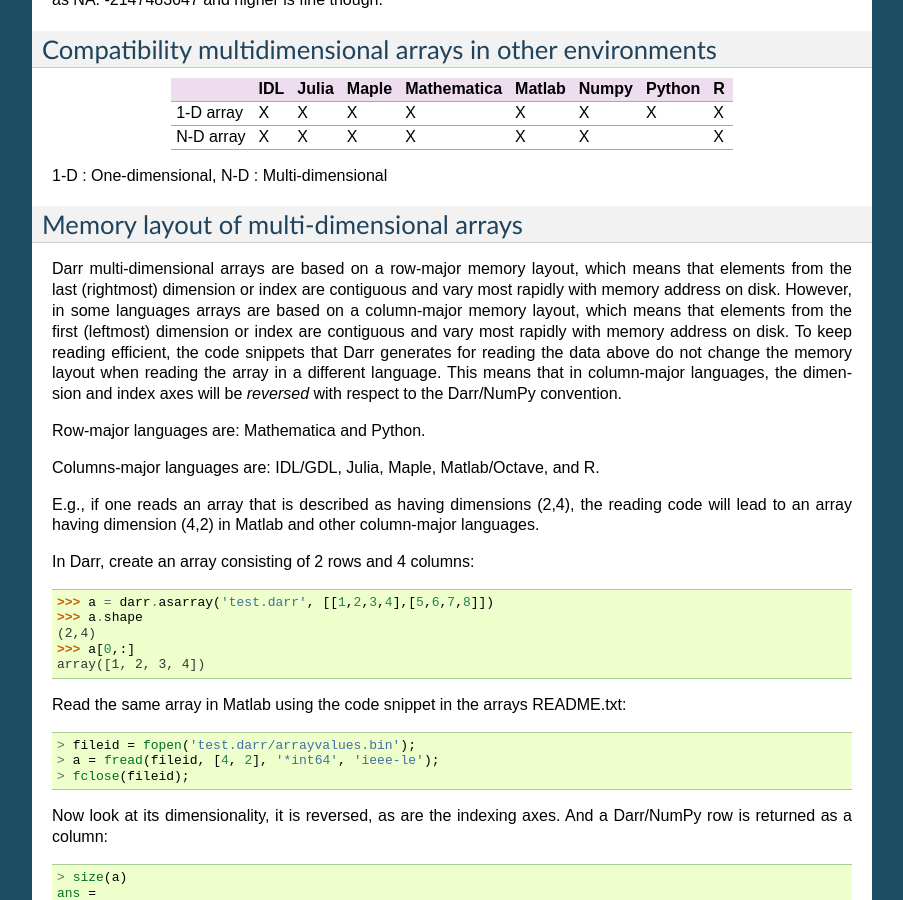
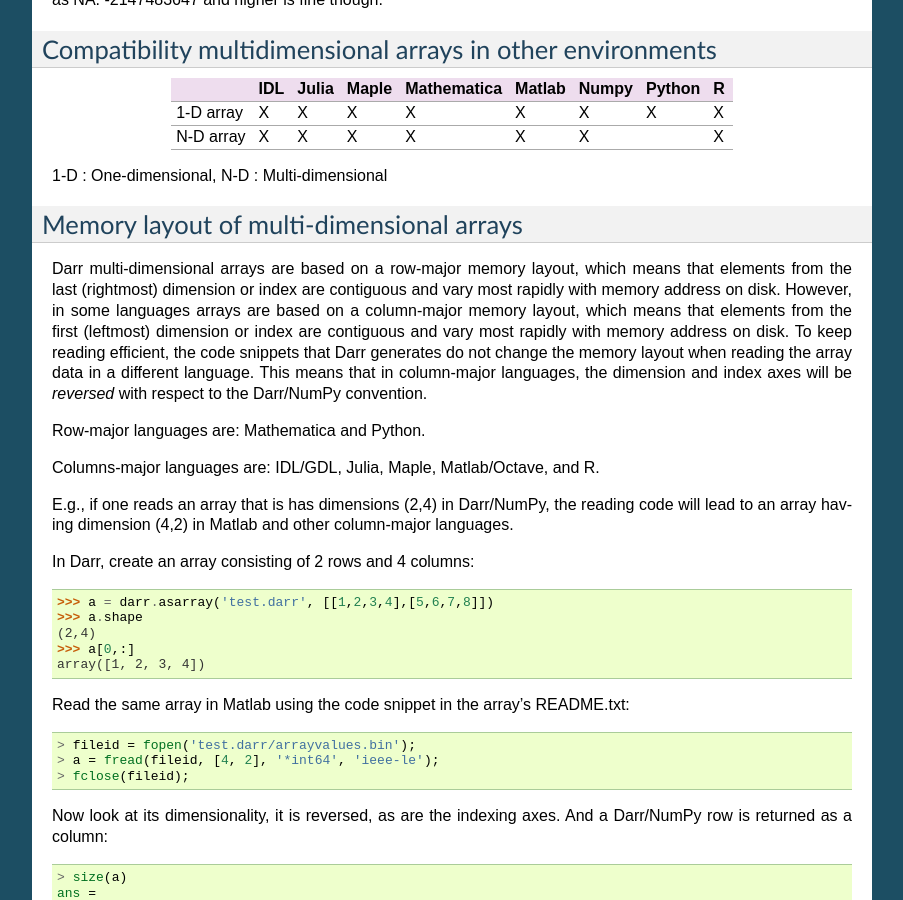
Before and after one commit to gbeckers/Darr, a Sphinx documentation site: the page built from docs/readcode.rst, in a window 1280 px wide and 900 px high, scrolled down 1750 px. Shown: the whole window, without its empty margins (198-1101 px from the left). Built offline with Sphinx 7.4.7, drawn with Linux system fonts in a browser that asks for light colours.

Commit message:
fix description

```diff
--- a/docs/readcode.rst
+++ b/docs/readcode.rst
@@ -139,16 +139,16 @@ contiguous and vary most rapidly with memory address on disk. However, in some
 languages arrays are based on a column-major memory layout, which means that
 elements from the first (leftmost) dimension or index are contiguous and vary
 most rapidly with memory address on disk. To keep reading efficient, the
-code snippets that Darr generates for reading the data above do not change the
-memory layout when reading the array in a different language. This means that
-in column-major languages, the dimension and index axes will be *reversed*
-with respect to the Darr/NumPy convention.
+code snippets that Darr generates do not change the memory layout when reading
+the array data in a different language. This means that in column-major
+languages, the dimension and index axes will be *reversed* with respect to the
+Darr/NumPy convention.
 
 Row-major languages are: Mathematica and Python.
 
 Columns-major languages are: IDL/GDL, Julia, Maple, Matlab/Octave, and R.
 
-E.g., if one reads an array that is described as having dimensions (2,4), the
+E.g., if one reads an array that is has dimensions (2,4) in Darr/NumPy, the
 reading code will lead to an array having dimension (4,2) in Matlab and
 other column-major languages.
 
@@ -162,7 +162,7 @@ In Darr, create an array consisting of 2 rows and 4 columns:
     >>> a[0,:]
     array([1, 2, 3, 4])
 
-Read the same array in Matlab using the code snippet in the arrays README.txt:
+Read the same array in Matlab using the code snippet in the array's README.txt:
 
 .. code:: matlab
 
```
